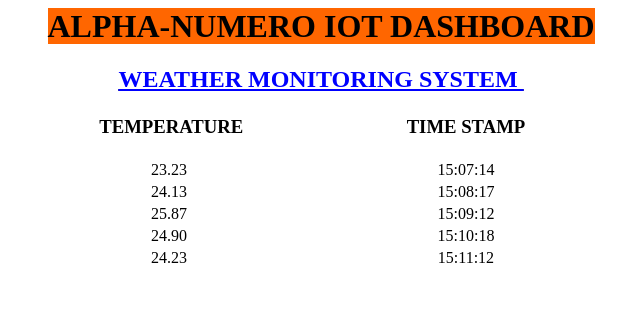
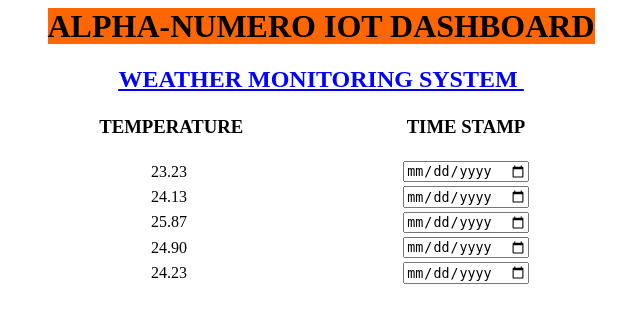
Before and after one commit to antsglobal/aniot, a PHP site: page / in a window 1280 px wide. Shown: the top 323 px of the page, without its empty margins (319-959 px from the left). Run offline with PHP 8.4, Linux system fonts and the light colour scheme.

Commit message:
Update index.php

```diff
--- a/index.php
+++ b/index.php
@@ -12,23 +12,23 @@
 </tr>
 <tr>
 <td style="width: 283px; text-align: center;">23.23</td>
-<td style="width: 297px; text-align: center;">15:07:14</td>
+<td style="width: 297px; text-align: center;"><input type="date" name="myDateTime"></td></td>
 </tr>
 <tr>
 <td style="width: 283px; text-align: center;">24.13</td>
-<td style="width: 297px; text-align: center;">15:08:17</td>
+<td style="width: 297px; text-align: center;"><input type="date" name="myDateTime"></td></td>
 </tr>
 <tr>
 <td style="width: 283px; text-align: center;">25.87</td>
-<td style="width: 297px; text-align: center;">15:09:12</td>
+<td style="width: 297px; text-align: center;"><input type="date" name="myDateTime"></td>
 </tr>
 <tr>
 <td style="width: 283px; text-align: center;">24.90</td>
-<td style="width: 297px; text-align: center;">15:10:18</td>
+<td style="width: 297px; text-align: center;"><input type="date" name="myDateTime"></td>
 </tr>
 <tr>
 <td style="width: 283px; text-align: center;">24.23</td>
-<td style="width: 297px; text-align: center;">15:11:12</td>
+<td style="width: 297px; text-align: center;"><input type="date" name="myDateTime"></td>
 </tr>
 </tbody>
 </table>
```
